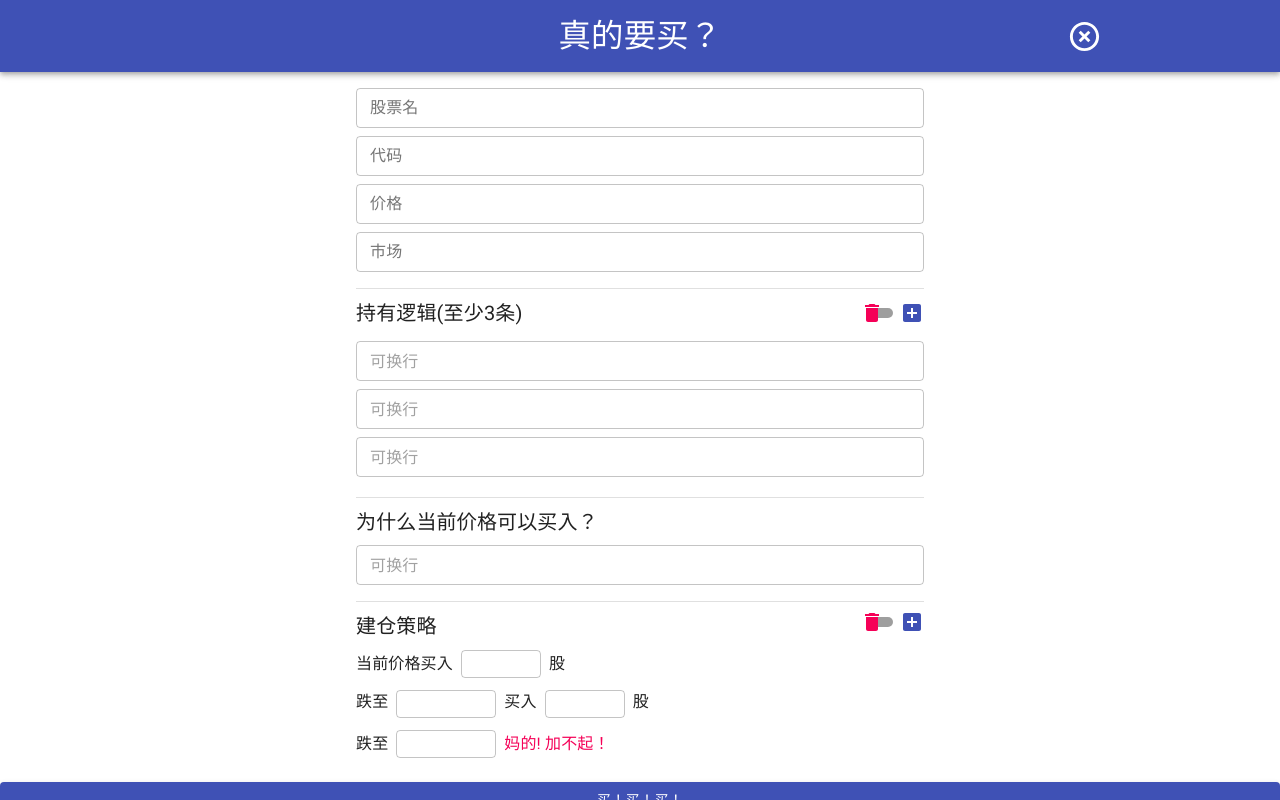
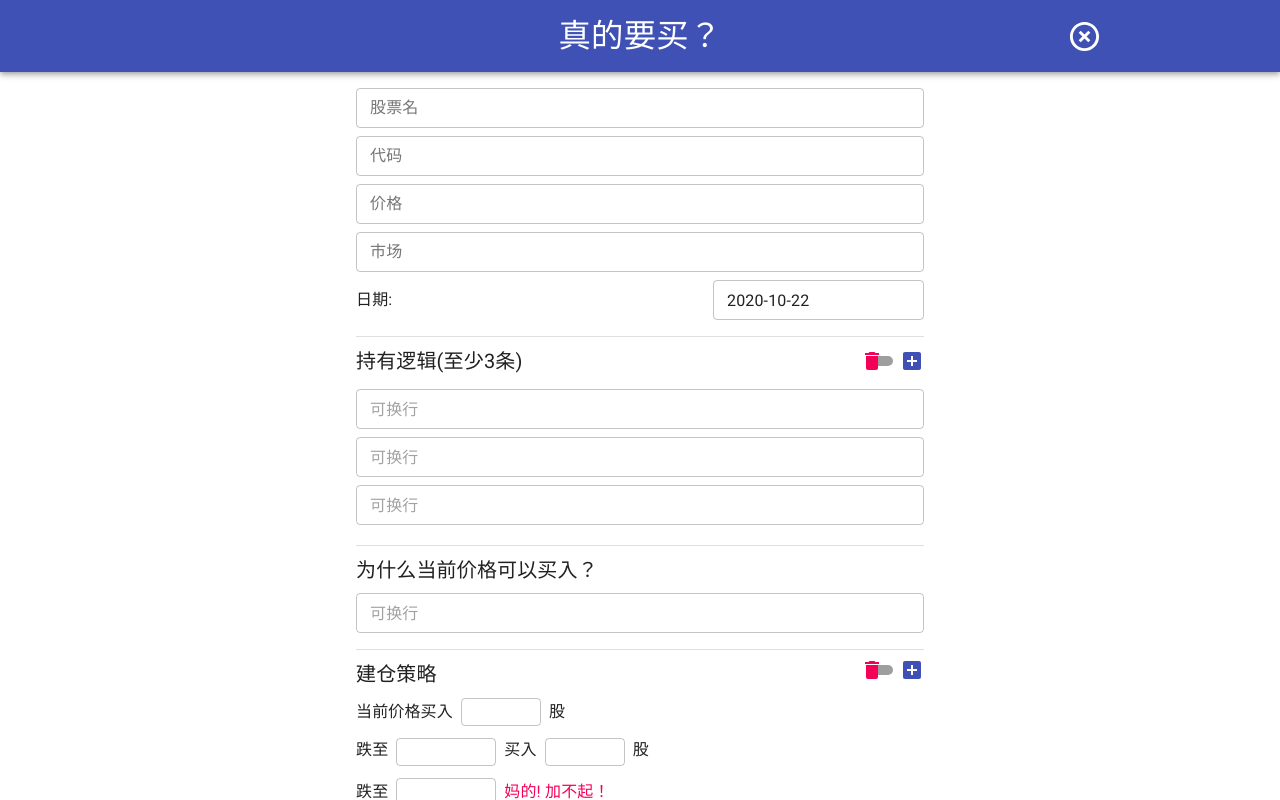
Before and after one commit to fa93hws/open-position-cooldown, a React app: page / in a window 1280 px wide. Both pictures are taken after a click on the button 1246 px from the left and 766 px from the top of the page. Built offline with nearby package versions, Linux system fonts and the light colour scheme; the HTML template or start-up script is replaced by a standard one.

Commit message:
feat: add date input

```diff
--- a/package.json
+++ b/package.json
@@ -4,8 +4,11 @@
   "description": "dude you need a cool down period before open a new position",
   "main": "index.ts",
   "dependencies": {
+    "@date-io/date-fns": "^1.3.13",
     "@material-ui/core": "^4.11.0",
     "@material-ui/icons": "^4.9.1",
+    "@material-ui/pickers": "^3.2.10",
+    "date-fns": "^2.16.1",
     "fontsource-roboto": "^3.0.3",
     "mobx": "^6.0.1",
     "mobx-react": "^7.0.0",
--- a/src/index.tsx
+++ b/src/index.tsx
@@ -1,3 +1,4 @@
+import 'date-fns';
 import 'fontsource-roboto';
 import * as React from 'react';
 import * as ReactDOM from 'react-dom';
@@ -9,6 +10,8 @@ import {
   ThemeProvider,
 } from '@material-ui/core/styles';
 import { BrowserRouter } from 'react-router-dom';
+import DateFnsUtils from '@date-io/date-fns';
+import { MuiPickersUtilsProvider } from '@material-ui/pickers';
 
 import { Header } from './header/header';
 import { Pages } from './pages/pages';
@@ -26,6 +29,7 @@ export const App = () => {
   const styles = useStyles();
   return (
     <ThemeProvider theme={theme}>
+      <MuiPickersUtilsProvider utils={DateFnsUtils}>
         <BrowserRouter basename={process.env.BASE_URL}>
           <CssBaseline />
           <Box display="flex" flexDirection="column" height="100%">
@@ -35,6 +39,7 @@ export const App = () => {
             </Box>
           </Box>
         </BrowserRouter>
+      </MuiPickersUtilsProvider>
     </ThemeProvider>
   );
 };
--- a/src/pages/home/drawer/form/basic-info/basic-info-store.ts
+++ b/src/pages/home/drawer/form/basic-info/basic-info-store.ts
@@ -1,4 +1,5 @@
-import { InputStore } from '@ui/text-input/input-store';
+import type { InputStore } from '@ui/text-input/input-store';
+import type { DatePickerStore } from './date-picker/date-picker-store';
 
 export class BasicInfoStore {
   private readonly nameStore: InputStore;
@@ -9,16 +10,20 @@ export class BasicInfoStore {
 
   private readonly marketStore: InputStore;
 
+  private readonly datePickerStore: DatePickerStore;
+
   constructor(params: {
     nameStore: InputStore;
     priceStore: InputStore;
     codeStore: InputStore;
     marketStore: InputStore;
+    datePickerStore: DatePickerStore;
   }) {
     this.nameStore = params.nameStore;
     this.priceStore = params.priceStore;
     this.codeStore = params.codeStore;
     this.marketStore = params.marketStore;
+    this.datePickerStore = params.datePickerStore;
   }
 
   get name() {
@@ -50,6 +55,10 @@ export class BasicInfoStore {
     );
   }
 
+  get date() {
+    return this.datePickerStore.asDateString();
+  }
+
   startValidate() {
     this.nameStore.startValidate();
     this.priceStore.startValidate();
@@ -62,5 +71,6 @@ export class BasicInfoStore {
     this.priceStore.reset();
     this.codeStore.reset();
     this.marketStore.reset();
+    this.datePickerStore.reset();
   }
 }
--- a/src/pages/home/drawer/form/basic-info/basic-info.tsx
+++ b/src/pages/home/drawer/form/basic-info/basic-info.tsx
@@ -1,21 +1,23 @@
 import * as React from 'react';
 import { observer } from 'mobx-react';
-import { Box } from '@material-ui/core';
-
+import { Box, Typography } from '@material-ui/core';
 import { createInput } from '@ui/text-input/input';
 import { nonEmpty, mustBeNumber } from '@ui/text-input/validator';
 import { BasicInfoStore } from './basic-info-store';
+import { createDatePicker } from './date-picker/date-picker';
 
 export function createBasicInfo(): [React.ComponentType, BasicInfoStore] {
   const [NameInput, nameStore] = createInput([nonEmpty]);
   const [CodeInput, codeStore] = createInput([nonEmpty]);
   const [PriceInput, priceStore] = createInput([nonEmpty, mustBeNumber]);
   const [MarketInput, marketStore] = createInput([nonEmpty]);
+  const [DatePickerInput, datePickerStore] = createDatePicker();
   const store = new BasicInfoStore({
     nameStore,
     codeStore,
     priceStore,
     marketStore,
+    datePickerStore,
   });
 
   const Component = observer(() => (
@@ -29,8 +31,19 @@ export function createBasicInfo(): [React.ComponentType, BasicInfoStore] {
       <Box marginBottom={1}>
         <PriceInput label="价格" />
       </Box>
-      <Box marginBottom={2}>
+      <Box marginBottom={1}>
         <MarketInput label="市场" />
+      </Box>
+      <Box
+        marginBottom={2}
+        display="flex"
+        alignItems="center"
+        justifyContent="space-between"
+      >
+        <Typography variant="body1" component="span">
+          日期:
+        </Typography>
+        <DatePickerInput />
       </Box>
     </>
   ));
--- /dev/null
+++ b/src/pages/home/drawer/form/basic-info/date-picker/date-picker-store.ts
@@ -0,0 +1,35 @@
+import { makeObservable, observable, action } from 'mobx';
+
+export class DatePickerStore {
+  date: Date;
+
+  asDateString() {
+    let month = `${this.date.getMonth() + 1}`;
+    let day = `${this.date.getDate()}`;
+    const year = this.date.getFullYear();
+
+    if (month.length < 2) month = `0${month}`;
+    if (day.length < 2) day = `0${day}`;
+
+    return [year, month, day].join('-');
+  }
+
+  constructor(date = new Date()) {
+    this.date = date;
+    makeObservable(this, {
+      date: observable.ref,
+      setDate: action,
+    });
+  }
+
+  setDate(val: Date | null) {
+    if (val == null) {
+      return;
+    }
+    this.date = val;
+  }
+
+  reset() {
+    this.setDate(new Date());
+  }
+}
--- /dev/null
+++ b/src/pages/home/drawer/form/basic-info/date-picker/date-picker.tsx
@@ -0,0 +1,23 @@
+import * as React from 'react';
+import { DatePicker } from '@material-ui/pickers';
+import { observer } from 'mobx-react';
+
+import { DatePickerStore } from './date-picker-store';
+
+export function createDatePicker(): [React.ComponentType, DatePickerStore] {
+  const store = new DatePickerStore();
+  const onChange = (val: Date | null) => store.setDate(val);
+  const Component = observer(() => (
+    <DatePicker
+      format="yyyy-MM-dd"
+      value={store.date}
+      onChange={onChange}
+      autoOk
+      disableFuture
+      disableToolbar
+      inputVariant="outlined"
+      size="small"
+    />
+  ));
+  return [Component, store];
+}
--- a/src/pages/home/drawer/form/form-store.ts
+++ b/src/pages/home/drawer/form/form-store.ts
@@ -50,6 +50,7 @@ export class FormStore {
         name: this.basicInfoStore.name,
         code: this.basicInfoStore.code,
         market: this.basicInfoStore.market,
+        date: this.basicInfoStore.date,
       },
       reasons: this.reasonStore.reasonStrings,
       priceExplain: this.priceExplainStore.value,
--- a/src/services/intention/intention.ts
+++ b/src/services/intention/intention.ts
@@ -3,6 +3,8 @@ export type IntentionSchema = {
     name: string;
     code: string;
     market: string;
+    // yyyy-MM-dd
+    date: string;
   };
   // reason for holding the position
   reasons: string[];
```
Also changed, not shown: src/pages/home/drawer/form/basic-info/date-picker/tests/date-picker-store.tests.ts (added, +34 -0 lines), src/pages/home/drawer/form/basic-info/date-picker/tests/date-picker.tests.tsx (added, +17 -0 lines), src/pages/home/drawer/form/basic-info/tests/basic-info-store.tests.ts (+2 -0 lines), src/pages/home/drawer/form/tests/form-store.tests.ts (+4 -0 lines), 2 other files (tests, documents, lock files or other folders). Lines whose indentation alone changed are shown as unchanged.
